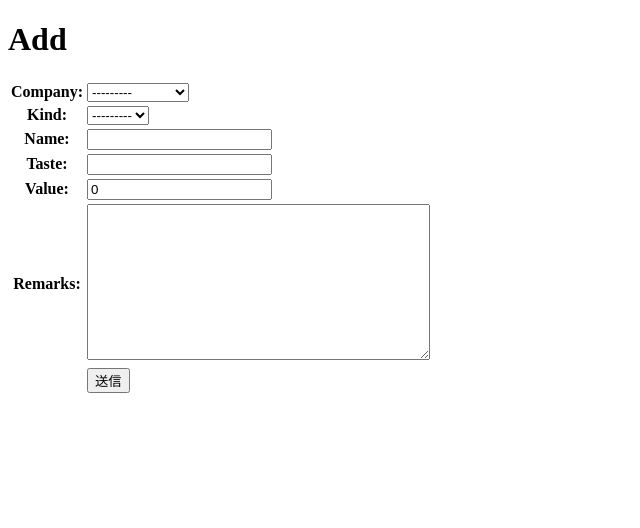
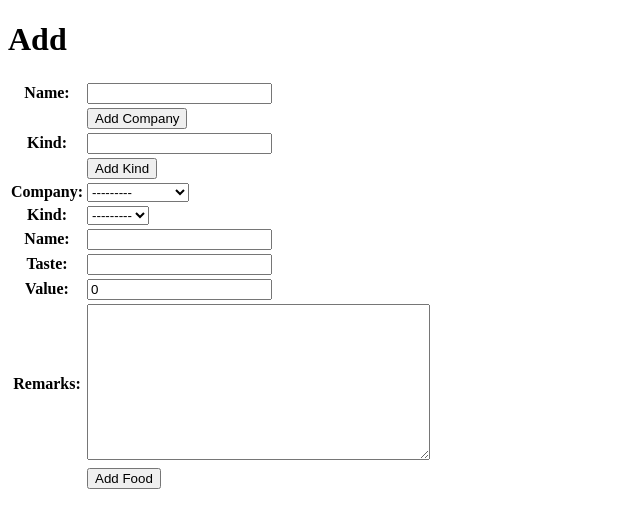
Before and after one commit to jecht1014/webapp, a Django app: page /food_impression/add/ in a window 1280 px wide. Shown: the top 528 px of the page, without its empty margins (0-640 px from the left). Run offline with Django 3.2, Linux system fonts and the light colour scheme; data comes from the database, SQL or seed files in the repository.

Commit message:
Add: add.htmlにcompanyとkindを追加出来るようにプログラムを追加

```diff
--- a/mysite/food_impression/forms.py
+++ b/mysite/food_impression/forms.py
@@ -1,6 +1,16 @@
-from .models import Food
+from .models import Food, Company, Kind
 from django import forms
 class FoodFormAdd(forms.ModelForm):
     class Meta:
         model = Food
         fields = ['company', 'kind', 'name','taste','value','remarks']
+
+class CompanyFormAdd(forms.ModelForm):
+    class Meta:
+        model = Company
+        fields = ['name']
+
+class KindFormAdd(forms.ModelForm):
+    class Meta:
+        model = Kind
+        fields = ['kind']
--- a/mysite/food_impression/templates/food_impression/add.html
+++ b/mysite/food_impression/templates/food_impression/add.html
@@ -8,10 +8,20 @@
 <body>
     <h1>Add</h1>
     <table>
-        <form action="{% url 'food_impression:add' %}" method="post">
-        {% csrf_token %}
-        {{ form.as_table }}
-        <tr><td></td><td><input type="submit" value="送信"></td></tr>
+        <form action="" method="POST" name="add_company" id="add_form">
+            {% csrf_token %}
+            {{ company_form.as_table }}
+            <tr><td></td><td><button type="submit" class="btn btn-primary" name="company">Add Company</button></td></tr>
+        </form>
+        <form action="" method="POST" name="add_kind" id="add_form">
+            {% csrf_token %}
+            {{ kind_form.as_table }}
+            <tr><td></td><td><button type="submit" class="btn btn-primary" name="add_kind">Add Kind</button></td></tr>
+        </form>
+        <form action="{% url 'food_impression:add' %}" method="POST" name="add_food" id="add_form">
+            {% csrf_token %}
+            {{ food_form.as_table }}
+            <tr><td></td><td><button type="submit" class="btn btn-primary" name="add_food">Add Food</button></td></tr>
         </form>
     </table>
 </body>
--- a/mysite/food_impression/views.py
+++ b/mysite/food_impression/views.py
@@ -1,6 +1,6 @@
 from django.shortcuts import render, get_object_or_404, redirect
 from .models import *
-from .forms import FoodFormAdd
+from .forms import FoodFormAdd, CompanyFormAdd, KindFormAdd
 
 def index(request):
     latest_food_list = Food.objects.order_by('-pub_date')[:5]
@@ -12,10 +12,19 @@ def detail(request, food_id):
     return render(request, 'food_impression/detail.html', {'food': food})
 
 def add(request):
-    if (request.method == 'POST'):
+    if 'add_food' in request.POST:
         obj = Food()
-        info = FoodFormAdd(request.POST, instance = obj)
+        info = FoodFormAdd(request.POST, instance=obj)
         info.save()
         return redirect(to='/food_impression')
-
-    return render(request, 'food_impression/add.html', {'form':FoodFormAdd()})
+    elif 'add_company' in request.POST:
+        obj = Company()
+        info = CompanyFormAdd(request.POST, instance=obj)
+        info.save()
+        return redirect(to='/food_impression/add/')
+    elif 'add_kind' in request.POST:
+        obj = Kind()
+        info = KindFormAdd(request.POST, instance=obj)
+        info.save()
+        return redirect(to='/food_impression/add/')
+    return render(request, 'food_impression/add.html', {'food_form':FoodFormAdd(), 'company_form':CompanyFormAdd(), 'kind_form':KindFormAdd()})
```
